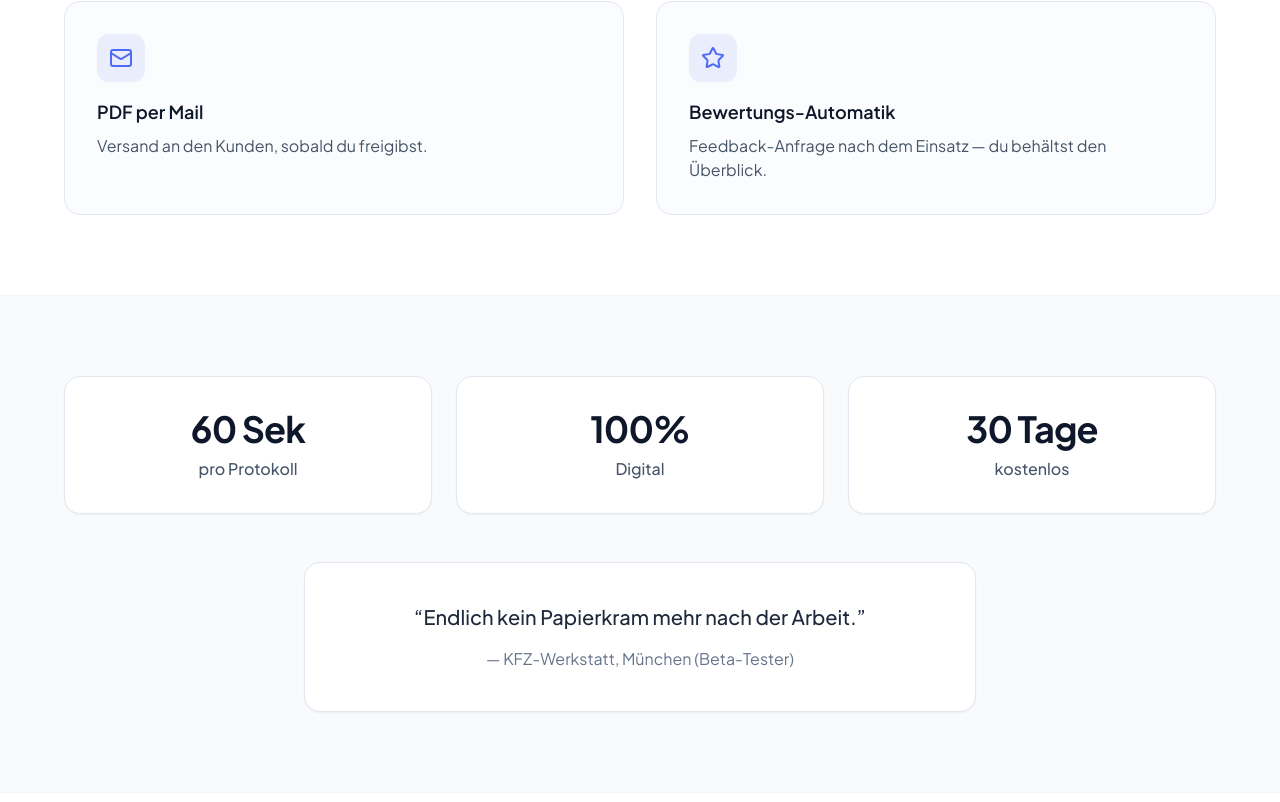
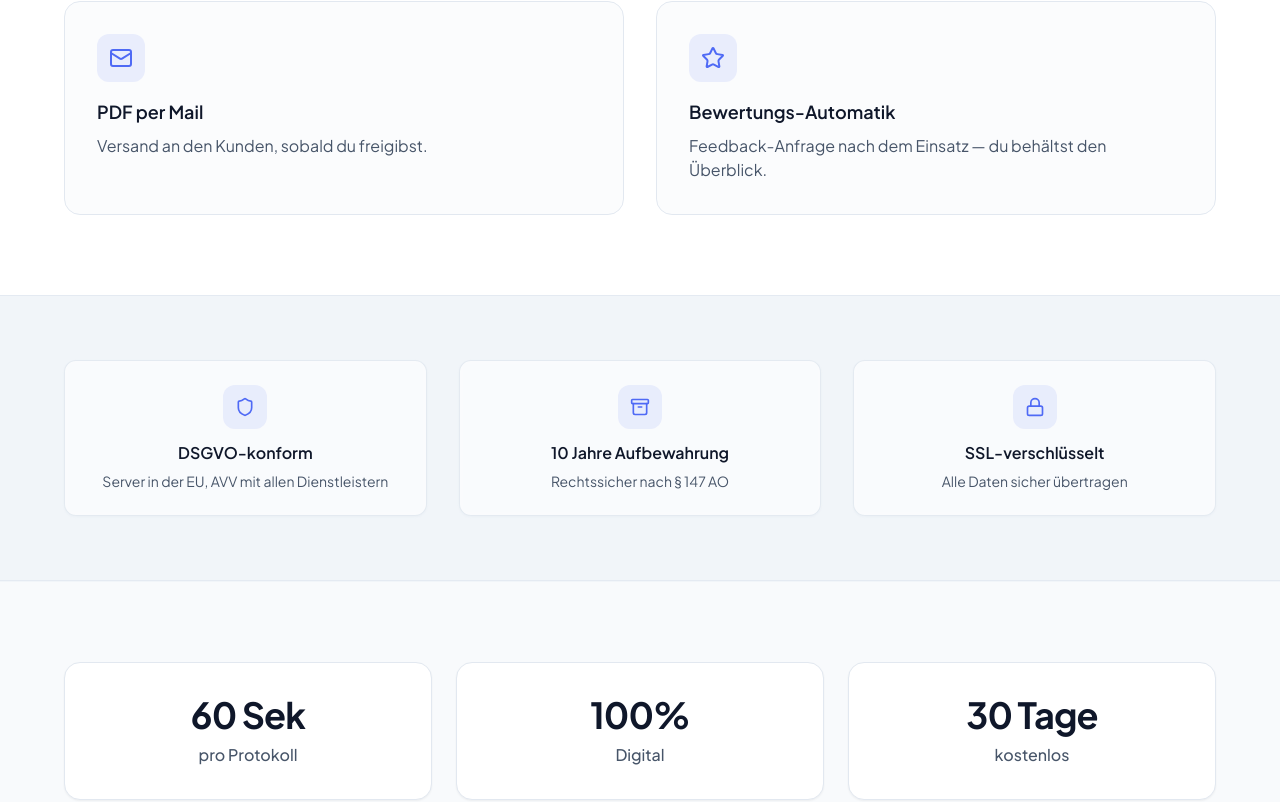
Before and after one commit to sakasolutions/dokuhero, a Next.js app: page / in a window 1280 px wide. Shown: the part 1995-2797 px from the top of the page. Built offline with nearby package versions, Linux system fonts and the light colour scheme.

Commit message:
Feature: Trust-Badges DSGVO + Aufbewahrung

```diff
--- a/app/page.tsx
+++ b/app/page.tsx
@@ -3,21 +3,42 @@
 import { useCallback, useEffect, useState } from "react";
 import Link from "next/link";
 import {
+  Archive,
   Building2,
   Camera,
   Check,
   ChevronDown,
   ClipboardList,
   HardHat,
+  Lock,
   Mail,
   Menu,
   Mic,
   Send,
+  Shield,
   Sparkles,
   Star,
   Wrench,
   X,
 } from "lucide-react";
+
+const trustComplianceItems = [
+  {
+    icon: Shield,
+    title: "DSGVO-konform",
+    text: "Server in der EU, AVV mit allen Dienstleistern",
+  },
+  {
+    icon: Archive,
+    title: "10 Jahre Aufbewahrung",
+    text: "Rechtssicher nach § 147 AO",
+  },
+  {
+    icon: Lock,
+    title: "SSL-verschlüsselt",
+    text: "Alle Daten sicher übertragen",
+  },
+] as const;
 
 const steps = [
   {
@@ -503,6 +524,36 @@ export default function LandingPage() {
           </div>
         </section>
 
+        {/* Trust: DSGVO, Aufbewahrung, SSL */}
+        <section
+          className="scroll-mt-20 border-y border-slate-200/80 bg-slate-100 px-4 py-12 sm:py-14 md:py-16"
+          aria-label="Sicherheit und Compliance"
+        >
+          <div className="mx-auto max-w-6xl">
+            <ul className="grid grid-cols-1 gap-5 sm:grid-cols-3 sm:gap-6 md:gap-8">
+              {trustComplianceItems.map(({ icon: Icon, title, text }) => (
+                <li
+                  key={title}
+                  className="flex flex-col items-center rounded-xl border border-slate-200/90 bg-white/60 px-5 py-6 text-center shadow-sm shadow-slate-200/40 backdrop-blur-[2px] sm:px-6"
+                >
+                  <div
+                    className="flex h-11 w-11 items-center justify-center rounded-xl bg-primary/10 text-primary"
+                    aria-hidden
+                  >
+                    <Icon className="h-5 w-5" strokeWidth={2} />
+                  </div>
+                  <p className="mt-3 text-sm font-semibold text-slate-900 sm:text-base">
+                    {title}
+                  </p>
+                  <p className="mt-1.5 max-w-xs text-xs leading-relaxed text-slate-600 sm:text-sm">
+                    {text}
+                  </p>
+                </li>
+              ))}
+            </ul>
+          </div>
+        </section>
+
         {/* Social proof */}
         <section
           id="trust"
```
